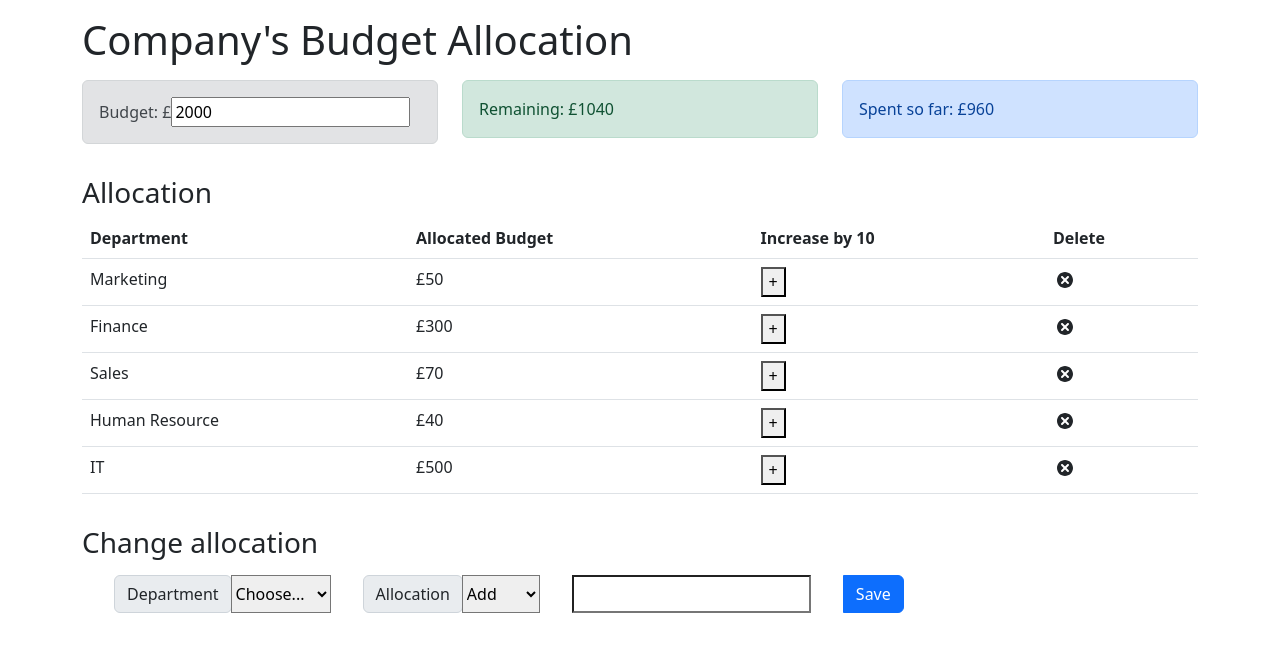
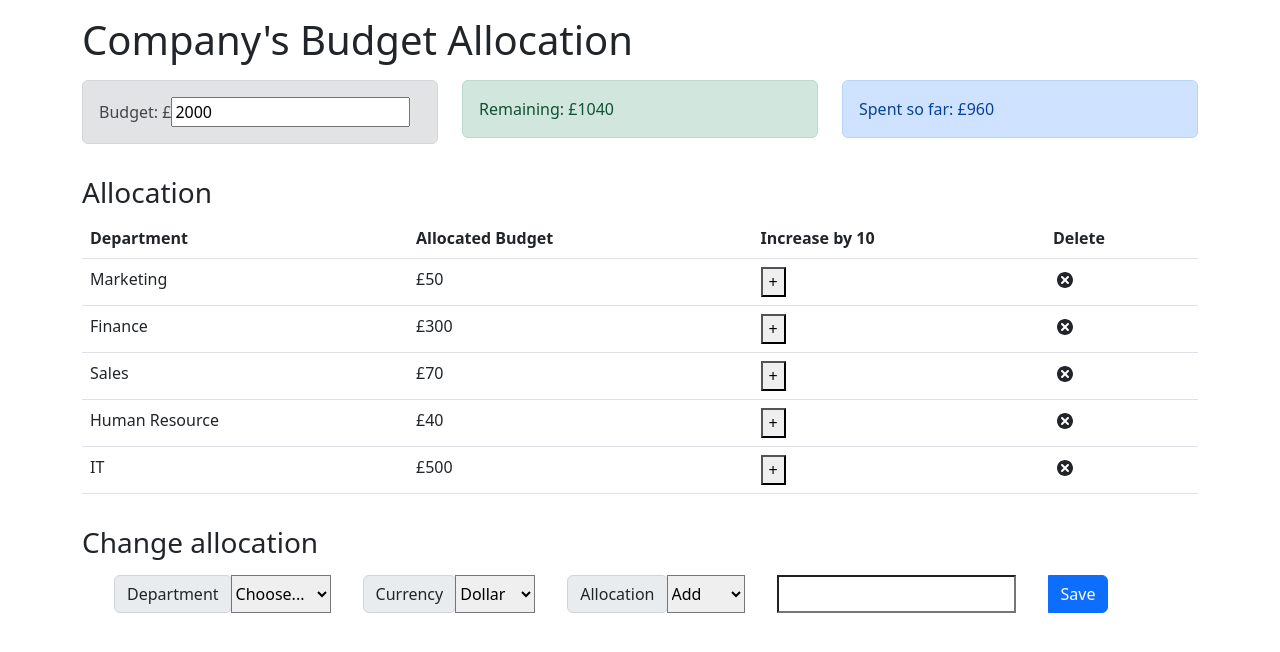
Before and after one commit to ibm-developer-skills-network/ejtos-react_budget_app, a React (Create React App) app: page / in a window 1280 px wide. Shown: the top 652 px of the page. Built offline with nearby package versions, Linux system fonts and the light colour scheme.

Commit message:
changed allocation form file

```diff
--- a/src/components/AllocationForm.js
+++ b/src/components/AllocationForm.js
@@ -51,6 +51,17 @@ const AllocationForm = (props) => {
                 <option value="Admin" name="admin">Admin</option>
                   </select>
 
+                <div className="input-group-prepend" style={{ marginLeft: '2rem' }}>
+                <label className="input-group-text" htmlFor="inputGroupSelect01">Currency</label>
+                  </div>
+                  <select className="custom-select" id="inputGroupSelect01" onChange={(event) => setName(event.target.value)}>
+                        <option defaultValue>Dollar</option>
+                        <option value="Pound" name="Pound"> Pound</option>
+                <option value="Euro" name="Euro">Euro</option>
+                <option value="Ruppee" name="Ruppee">Ruppee</option>
+                 </select>
+
+
                     <div className="input-group-prepend" style={{ marginLeft: '2rem' }}>
                 <label className="input-group-text" htmlFor="inputGroupSelect02">Allocation</label>
                   </div>
```
